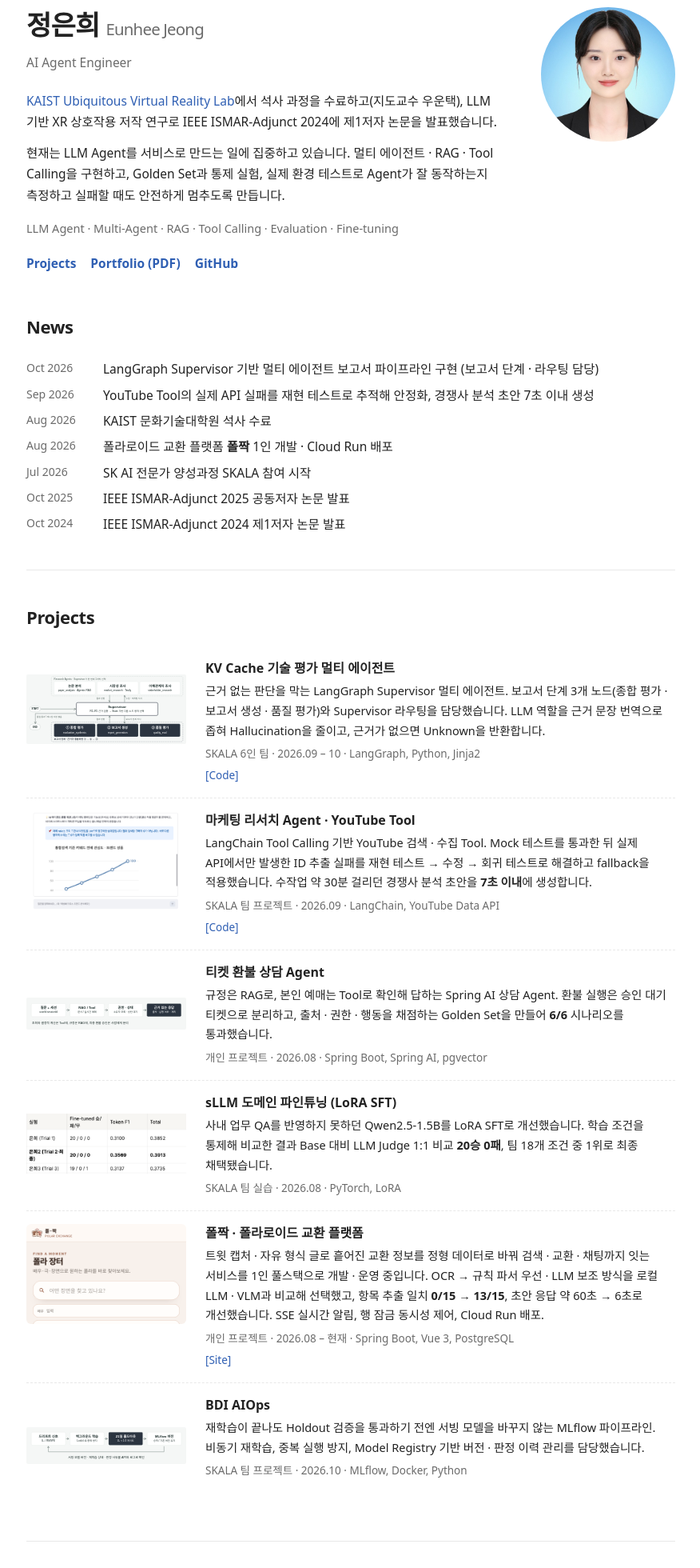
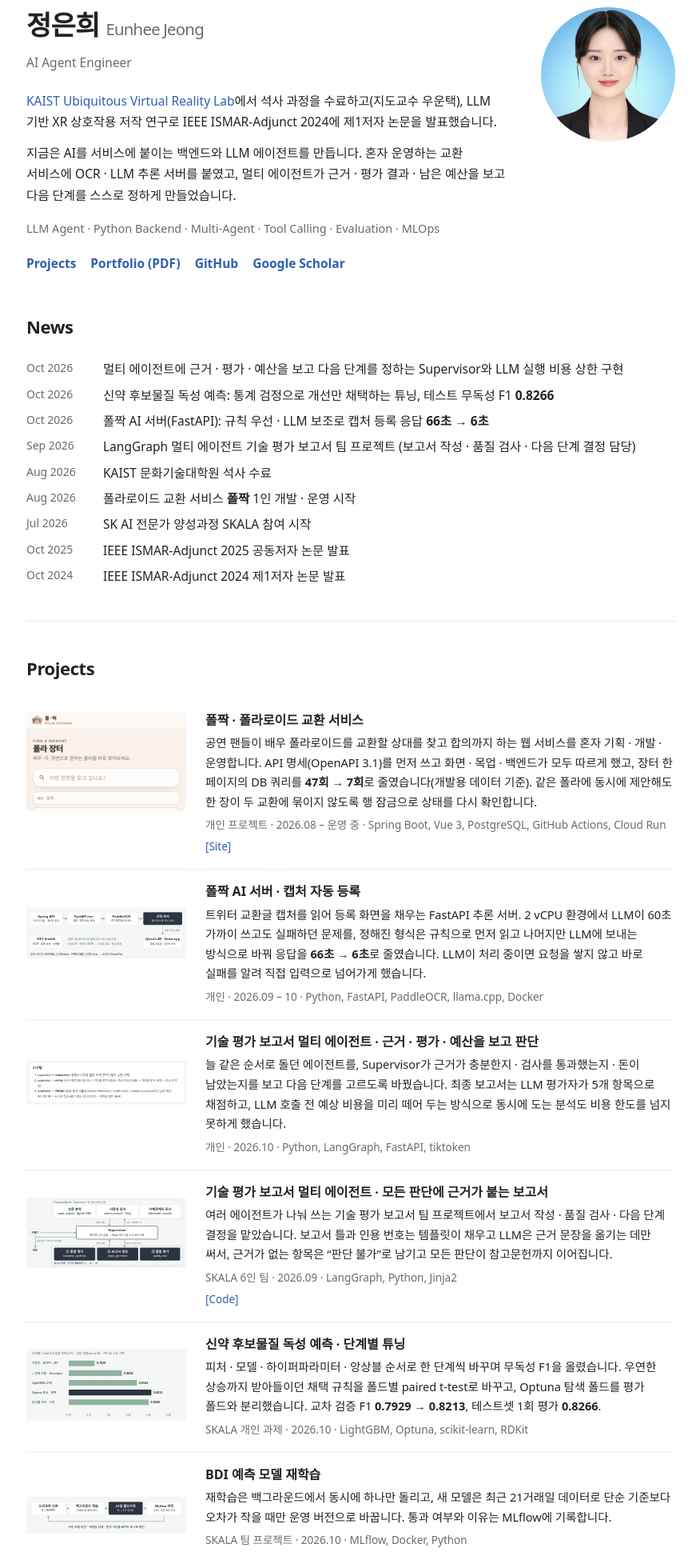
Before and after one commit to Eunhee-JJ/Eunhee-JJ.github.io, a plain HTML site: page index.html in a window 1280 px wide. Shown: the part 112-2072 px from the top of the page at 80% size, without its empty margins (201-1077 px from the left). Drawn offline with Linux system fonts and the light colour scheme; a web font is replaced by a local one.

Commit message:
Update projects, news, skills and add Google Scholar link
Co-Authored-By: Claude Opus 5.5 <noreply@anthropic.com>

```diff
--- a/index.html
+++ b/index.html
@@ -66,22 +66,24 @@ footer{border-top:1px solid var(--line);padding:28px 0 48px;color:var(--sub);fon
   <h1>정은희 <span style="font-weight:400;color:var(--sub);font-size:.6em">Eunhee Jeong</span></h1>
   <p class="role">AI Agent Engineer</p>
   <p><a href="https://uvrlab.org" target="_blank" rel="noopener">KAIST Ubiquitous Virtual Reality Lab</a>에서 석사 과정을 수료하고(지도교수 우운택), LLM 기반 XR 상호작용 저작 연구로 IEEE ISMAR-Adjunct 2024에 제1저자 논문을 발표했습니다.</p>
-  <p>현재는 LLM Agent를 서비스로 만드는 일에 집중하고 있습니다. 멀티 에이전트 · RAG · Tool Calling을 구현하고, Golden Set과 통제 실험, 실제 환경 테스트로 Agent가 잘 동작하는지 측정하고 실패할 때도 안전하게 멈추도록 만듭니다.</p>
-  <div class="interests">LLM Agent · Multi-Agent · RAG · Tool Calling · Evaluation · Fine-tuning</div>
-  <div class="actions"><a href="#projects">Projects</a><a href="Eunhee_Jeong_Portfolio.pdf" target="_blank">Portfolio (PDF)</a><a href="https://github.com/Eunhee-JJ" target="_blank" rel="noopener">GitHub</a></div>
+  <p>지금은 AI를 서비스에 붙이는 백엔드와 LLM 에이전트를 만듭니다. 혼자 운영하는 교환 서비스에 OCR · LLM 추론 서버를 붙였고, 멀티 에이전트가 근거 · 평가 결과 · 남은 예산을 보고 다음 단계를 스스로 정하게 만들었습니다.</p>
+  <div class="interests">LLM Agent · Python Backend · Multi-Agent · Tool Calling · Evaluation · MLOps</div>
+  <div class="actions"><a href="#projects">Projects</a><a href="Eunhee_Jeong_Portfolio.pdf" target="_blank">Portfolio (PDF)</a><a href="https://github.com/Eunhee-JJ" target="_blank" rel="noopener">GitHub</a><a href="https://scholar.google.com/citations?user=FHkzGHwAAAAJ" target="_blank" rel="noopener">Google Scholar</a></div>
   </div>
 </div>
 
 <section id="news" class="first"><h2>News</h2>
-<ul class="news"><li><time>Oct 2026</time><span>LangGraph Supervisor 기반 멀티 에이전트 보고서 파이프라인 구현 (보고서 단계 · 라우팅 담당)</span></li><li><time>Sep 2026</time><span>YouTube Tool의 실제 API 실패를 재현 테스트로 추적해 안정화, 경쟁사 분석 초안 7초 이내 생성</span></li><li><time>Aug 2026</time><span>KAIST 문화기술대학원 석사 수료</span></li><li><time>Aug 2026</time><span>폴라로이드 교환 플랫폼 <b>폴짝</b> 1인 개발 · Cloud Run 배포</span></li><li><time>Jul 2026</time><span>SK AI 전문가 양성과정 SKALA 참여 시작</span></li><li><time>Oct 2025</time><span>IEEE ISMAR-Adjunct 2025 공동저자 논문 발표</span></li><li><time>Oct 2024</time><span>IEEE ISMAR-Adjunct 2024 제1저자 논문 발표</span></li></ul></section>
+<ul class="news"><li><time>Oct 2026</time><span>멀티 에이전트에 근거 · 평가 · 예산을 보고 다음 단계를 정하는 Supervisor와 LLM 실행 비용 상한 구현</span></li><li><time>Oct 2026</time><span>신약 후보물질 독성 예측: 통계 검정으로 개선만 채택하는 튜닝, 테스트 무독성 F1 <b>0.8266</b></span></li><li><time>Oct 2026</time><span>폴짝 AI 서버(FastAPI): 규칙 우선 · LLM 보조로 캡처 등록 응답 <b>66초 → 6초</b></span></li><li><time>Sep 2026</time><span>LangGraph 멀티 에이전트 기술 평가 보고서 팀 프로젝트 (보고서 작성 · 품질 검사 · 다음 단계 결정 담당)</span></li><li><time>Aug 2026</time><span>KAIST 문화기술대학원 석사 수료</span></li><li><time>Aug 2026</time><span>폴라로이드 교환 서비스 <b>폴짝</b> 1인 개발 · 운영 시작</span></li><li><time>Jul 2026</time><span>SK AI 전문가 양성과정 SKALA 참여 시작</span></li><li><time>Oct 2025</time><span>IEEE ISMAR-Adjunct 2025 공동저자 논문 발표</span></li><li><time>Oct 2024</time><span>IEEE ISMAR-Adjunct 2024 제1저자 논문 발표</span></li></ul></section>
 
-<section id="projects"><h2>Projects</h2><div class="entry"><div class="thumb"><img src="assets/langgraph_graph.svg" alt="" loading="lazy"></div>
-<div><b class="t">KV Cache 기술 평가 멀티 에이전트</b><p>근거 없는 판단을 막는 LangGraph Supervisor 멀티 에이전트. 보고서 단계 3개 노드(종합 평가 · 보고서 생성 · 품질 평가)와 Supervisor 라우팅을 담당했습니다. LLM 역할을 근거 문장 번역으로 좁혀 Hallucination을 줄이고, 근거가 없으면 Unknown을 반환합니다.</p><div class="meta">SKALA 6인 팀 · 2026.09 – 10 · LangGraph, Python, Jinja2</div><div class="links"><a href="https://github.com/DevDAN09/skala-langgraph-team3/tree/jeh_restructure-pdf-guided-architecture" target="_blank" rel="noopener">[Code]</a></div></div></div><div class="entry"><div class="thumb"><img src="assets/cj_p08_i01.png" alt="" loading="lazy"></div>
-<div><b class="t">마케팅 리서치 Agent · YouTube Tool</b><p>LangChain Tool Calling 기반 YouTube 검색 · 수집 Tool. Mock 테스트를 통과한 뒤 실제 API에서만 발생한 ID 추출 실패를 재현 테스트 → 수정 → 회귀 테스트로 해결하고 fallback을 적용했습니다. 수작업 약 30분 걸리던 경쟁사 분석 초안을 <b>7초 이내</b>에 생성합니다.</p><div class="meta">SKALA 팀 프로젝트 · 2026.09 · LangChain, YouTube Data API</div><div class="links"><a href="https://github.com/skala-chok/chok" target="_blank" rel="noopener">[Code]</a></div></div></div><div class="entry"><div class="thumb"><img src="assets/helpdesk_workflow.svg" alt="" loading="lazy"></div>
-<div><b class="t">티켓 환불 상담 Agent</b><p>규정은 RAG로, 본인 예매는 Tool로 확인해 답하는 Spring AI 상담 Agent. 환불 실행은 승인 대기 티켓으로 분리하고, 출처 · 권한 · 행동을 채점하는 Golden Set을 만들어 <b>6/6</b> 시나리오를 통과했습니다.</p><div class="meta">개인 프로젝트 · 2026.08 · Spring Boot, Spring AI, pgvector</div></div></div><div class="entry"><div class="thumb"><img src="assets/lora_card.png" alt="" loading="lazy"></div>
-<div><b class="t">sLLM 도메인 파인튜닝 (LoRA SFT)</b><p>사내 업무 QA를 반영하지 못하던 Qwen2.5-1.5B를 LoRA SFT로 개선했습니다. 학습 조건을 통제해 비교한 결과 Base 대비 LLM Judge 1:1 비교 <b>20승 0패</b>, 팀 18개 조건 중 1위로 최종 채택됐습니다.</p><div class="meta">SKALA 팀 실습 · 2026.08 · PyTorch, LoRA</div></div></div><div class="entry"><div class="thumb phone"><img src="assets/polzzak_market.png" alt="" loading="lazy"></div>
-<div><b class="t">폴짝 · 폴라로이드 교환 플랫폼</b><p>트윗 캡처 · 자유 형식 글로 흩어진 교환 정보를 정형 데이터로 바꿔 검색 · 교환 · 채팅까지 잇는 서비스를 1인 풀스택으로 개발 · 운영 중입니다. OCR → 규칙 파서 우선 · LLM 보조 방식을 로컬 LLM · VLM과 비교해 선택했고, 항목 추출 일치 <b>0/15 → 13/15</b>, 초안 응답 약 60초 → 6초로 개선했습니다. SSE 실시간 알림, 행 잠금 동시성 제어, Cloud Run 배포.</p><div class="meta">개인 프로젝트 · 2026.08 – 현재 · Spring Boot, Vue 3, PostgreSQL</div><div class="links"><a href="https://polzzak.o-r.kr" target="_blank" rel="noopener">[Site]</a></div></div></div><div class="entry"><div class="thumb"><img src="assets/bdi_cycle.svg" alt="" loading="lazy"></div>
-<div><b class="t">BDI AIOps</b><p>재학습이 끝나도 Holdout 검증을 통과하기 전엔 서빙 모델을 바꾸지 않는 MLflow 파이프라인. 비동기 재학습, 중복 실행 방지, Model Registry 기반 버전 · 판정 이력 관리를 담당했습니다.</p><div class="meta">SKALA 팀 프로젝트 · 2026.10 · MLflow, Docker, Python</div></div></div></section>
+<section id="projects"><h2>Projects</h2><div class="entry"><div class="thumb phone"><img src="assets/polzzak_market.png" alt="" loading="lazy"></div>
+<div><b class="t">폴짝 · 폴라로이드 교환 서비스</b><p>공연 팬들이 배우 폴라로이드를 교환할 상대를 찾고 합의까지 하는 웹 서비스를 혼자 기획 · 개발 · 운영합니다. API 명세(OpenAPI 3.1)를 먼저 쓰고 화면 · 목업 · 백엔드가 모두 따르게 했고, 장터 한 페이지의 DB 쿼리를 <b>47회 → 7회</b>로 줄였습니다(개발용 데이터 기준). 같은 폴라에 동시에 제안해도 한 장이 두 교환에 묶이지 않도록 행 잠금으로 상태를 다시 확인합니다.</p><div class="meta">개인 프로젝트 · 2026.08 – 운영 중 · Spring Boot, Vue 3, PostgreSQL, GitHub Actions, Cloud Run</div><div class="links"><a href="https://polzzak.o-r.kr" target="_blank" rel="noopener">[Site]</a></div></div></div><div class="entry"><div class="thumb"><img src="assets/sidecar_flow.svg" alt="" loading="lazy"></div>
+<div><b class="t">폴짝 AI 서버 · 캡처 자동 등록</b><p>트위터 교환글 캡처를 읽어 등록 화면을 채우는 FastAPI 추론 서버. 2 vCPU 환경에서 LLM이 60초 가까이 쓰고도 실패하던 문제를, 정해진 형식은 규칙으로 먼저 읽고 나머지만 LLM에 보내는 방식으로 바꿔 응답을 <b>66초 → 6초</b>로 줄였습니다. LLM이 처리 중이면 요청을 쌓지 않고 바로 실패를 알려 직접 입력으로 넘어가게 했습니다.</p><div class="meta">개인 · 2026.09 – 10 · Python, FastAPI, PaddleOCR, llama.cpp, Docker</div></div></div><div class="entry"><div class="thumb"><img src="assets/mini_budget_run.png" alt="" loading="lazy"></div>
+<div><b class="t">기술 평가 보고서 멀티 에이전트 · 근거 · 평가 · 예산을 보고 판단</b><p>늘 같은 순서로 돌던 에이전트를, Supervisor가 근거가 충분한지 · 검사를 통과했는지 · 돈이 남았는지를 보고 다음 단계를 고르도록 바꿨습니다. 최종 보고서는 LLM 평가자가 5개 항목으로 채점하고, LLM 호출 전 예상 비용을 미리 떼어 두는 방식으로 동시에 도는 분석도 비용 한도를 넘지 못하게 했습니다.</p><div class="meta">개인 · 2026.10 · Python, LangGraph, FastAPI, tiktoken</div></div></div><div class="entry"><div class="thumb"><img src="assets/langgraph_graph.svg" alt="" loading="lazy"></div>
+<div><b class="t">기술 평가 보고서 멀티 에이전트 · 모든 판단에 근거가 붙는 보고서</b><p>여러 에이전트가 나눠 쓰는 기술 평가 보고서 팀 프로젝트에서 보고서 작성 · 품질 검사 · 다음 단계 결정을 맡았습니다. 보고서 틀과 인용 번호는 템플릿이 채우고 LLM은 근거 문장을 옮기는 데만 써서, 근거가 없는 항목은 “판단 불가”로 남기고 모든 판단이 참고문헌까지 이어집니다.</p><div class="meta">SKALA 6인 팀 · 2026.09 · LangGraph, Python, Jinja2</div><div class="links"><a href="https://github.com/DevDAN09/skala-langgraph-team3/tree/jeh_restructure-pdf-guided-architecture" target="_blank" rel="noopener">[Code]</a></div></div></div><div class="entry"><div class="thumb"><img src="assets/toxicity_steps.svg" alt="" loading="lazy"></div>
+<div><b class="t">신약 후보물질 독성 예측 · 단계별 튜닝</b><p>피처 · 모델 · 하이퍼파라미터 · 앙상블 순서로 한 단계씩 바꾸며 무독성 F1을 올렸습니다. 우연한 상승까지 받아들이던 채택 규칙을 폴드별 paired t-test로 바꾸고, Optuna 탐색 폴드를 평가 폴드와 분리했습니다. 교차 검증 F1 <b>0.7929 → 0.8213</b>, 테스트셋 1회 평가 <b>0.8266</b>.</p><div class="meta">SKALA 개인 과제 · 2026.10 · LightGBM, Optuna, scikit-learn, RDKit</div></div></div><div class="entry"><div class="thumb"><img src="assets/bdi_cycle.svg" alt="" loading="lazy"></div>
+<div><b class="t">BDI 예측 모델 재학습</b><p>재학습은 백그라운드에서 동시에 하나만 돌리고, 새 모델은 최근 21거래일 데이터로 단순 기준보다 오차가 작을 때만 운영 버전으로 바꿉니다. 통과 여부와 이유는 MLflow에 기록합니다.</p><div class="meta">SKALA 팀 프로젝트 · 2026.10 · MLflow, Docker, Python</div></div></div><div class="entry"><div class="thumb"><img src="assets/cj_p08_i01.png" alt="" loading="lazy"></div>
+<div><b class="t">마케팅 리서치 에이전트 · YouTube 도구</b><p>가짜 데이터 테스트는 통과했지만 실제 YouTube API에서만 나던 실패를 재현 테스트 → 수정 → 회귀 테스트로 해결했습니다. 마케팅 인턴 경험이 있는 팀원 기준 손으로 약 30분 걸리던 경쟁사 분석 초안이 <b>7초 이내</b>에 나옵니다.</p><div class="meta">SKALA 팀 프로젝트 · 2026.09 · LangChain, YouTube Data API</div><div class="links"><a href="https://github.com/skala-chok/chok" target="_blank" rel="noopener">[Code]</a></div></div></div><div class="entry"><div class="thumb"><img src="assets/helpdesk_workflow.svg" alt="" loading="lazy"></div>
+<div><b class="t">티켓 환불 상담 에이전트</b><p>규정은 문서에서 찾아 인용하고, 예매 조회는 로그인한 사람의 것만 하는 Tool로 분리했습니다. 환불처럼 상태를 바꾸는 요청은 담당자 승인 대기로 넘기며, 출처 · 권한 · 행동 평가 시나리오 <b>6/6</b>을 통과했습니다.</p><div class="meta">개인 프로젝트 · 2026.08 · Spring Boot, Spring AI, pgvector</div></div></div></section>
 
 <section id="publications"><h2>Publications</h2><div class="pub"><div class="thumb"><img src="assets/cj_p07_i00.png" alt="" loading="lazy"></div><div><b class="t" style="display:block;font-size:15.5px;line-height:1.45">Function-adaptive Affordance Extraction from 3D Objects using LLM for Interaction Authoring with Augmented Artifacts</b><div><span class="role">제1저자</span><span class="venue">IEEE ISMAR-Adjunct 2024</span></div></div></div><div class="pub"><div class="thumb empty"></div><div><b class="t" style="display:block;font-size:15.5px;line-height:1.45">Clinical Features-based Lifestyle Quantification Using Mobile Devices for Personalized Augmented Reality Intervention</b><div><span class="role">공동저자</span><span class="venue">IEEE ISMAR-Adjunct 2025</span></div></div></div><div class="pub"><div class="thumb empty"></div><div><b class="t" style="display:block;font-size:15.5px;line-height:1.45">입력 이미지 수와 장면의 동적 특성에 기반한 Gaussian Splatting의 정량적 최적 학습 조건</b><div><span class="role">공동저자</span><span class="venue">한국소프트웨어종합학술대회 2023</span></div></div></div></section>
 
@@ -92,10 +94,10 @@ footer{border-top:1px solid var(--line);padding:28px 0 48px;color:var(--sub);fon
 </section>
 
 <section><h2>Skills</h2><dl class="skills">
-<dt>Agent / RAG</dt><dd>LangChain, LangGraph, Spring AI, Tool Calling, pgvector, FAISS</dd>
-<dt>AI / ML</dt><dd>PyTorch, LoRA SFT, MLflow, LLM Judge</dd>
-<dt>Backend</dt><dd>Spring Boot, FastAPI, PostgreSQL, Docker, GitHub Actions, Cloud Run</dd>
-<dt>Languages</dt><dd>Python, Java, C#</dd>
+<dt>Backend</dt><dd>Python, FastAPI, Java, Spring Boot, PostgreSQL, OpenAPI</dd>
+<dt>Agent / LLM</dt><dd>LangGraph, LangChain, Spring AI, Tool Calling, RAG, pgvector, llama.cpp</dd>
+<dt>AI / ML</dt><dd>PyTorch, scikit-learn, LightGBM, Optuna, MLflow, LoRA SFT</dd>
+<dt>Infra</dt><dd>Docker, GitHub Actions, Cloud Run, Kubernetes(실습)</dd>
 </dl></section>
 </main>
 <footer><div class="wrap">© 2026 Eunhee Jeong</div></footer>
```
Also changed, not shown: assets/lora_card.png (deleted), assets/mini_budget_run.png (added), assets/sidecar_flow.svg (added), assets/toxicity_steps.svg (added), 1 other file.
